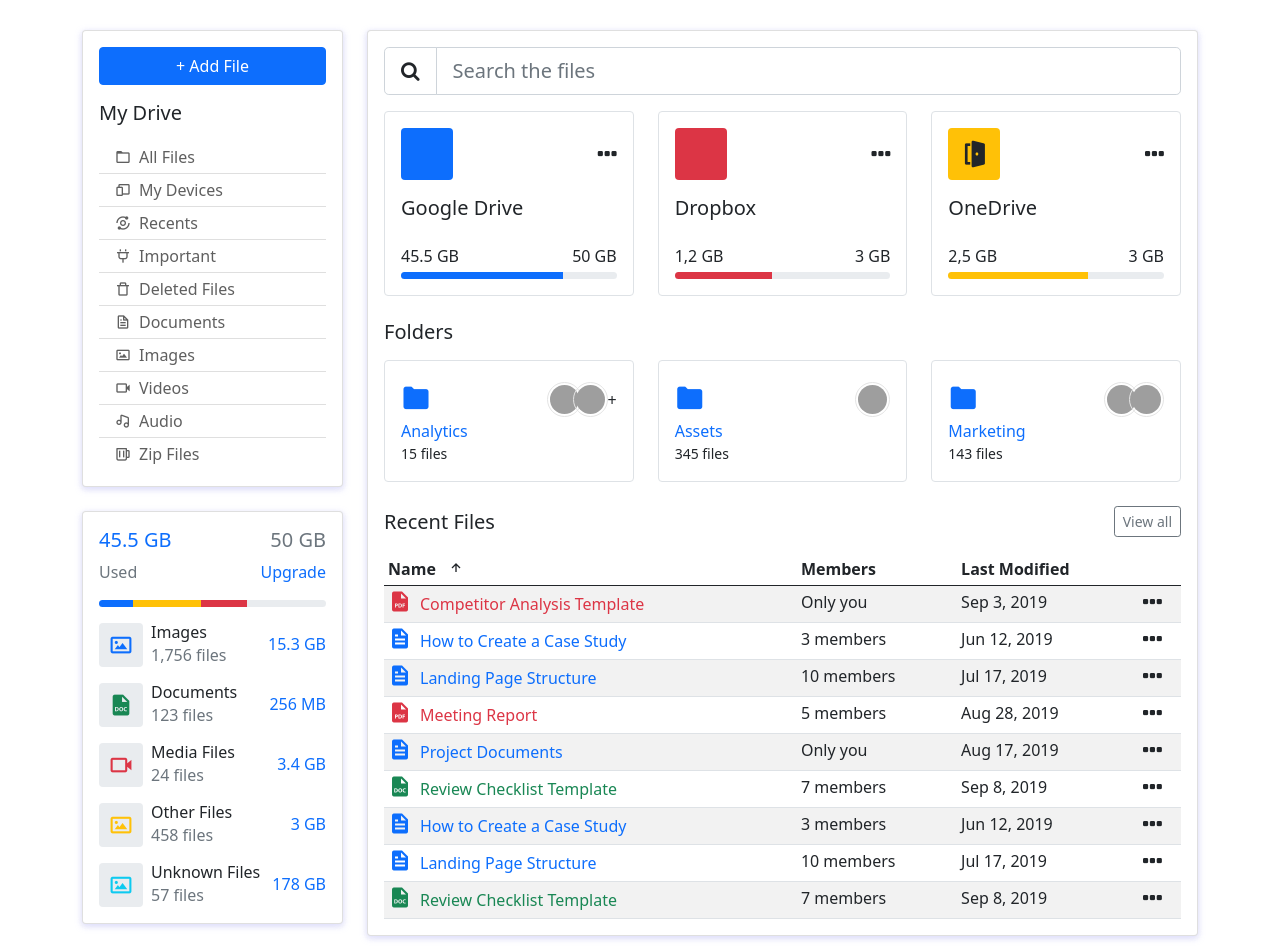
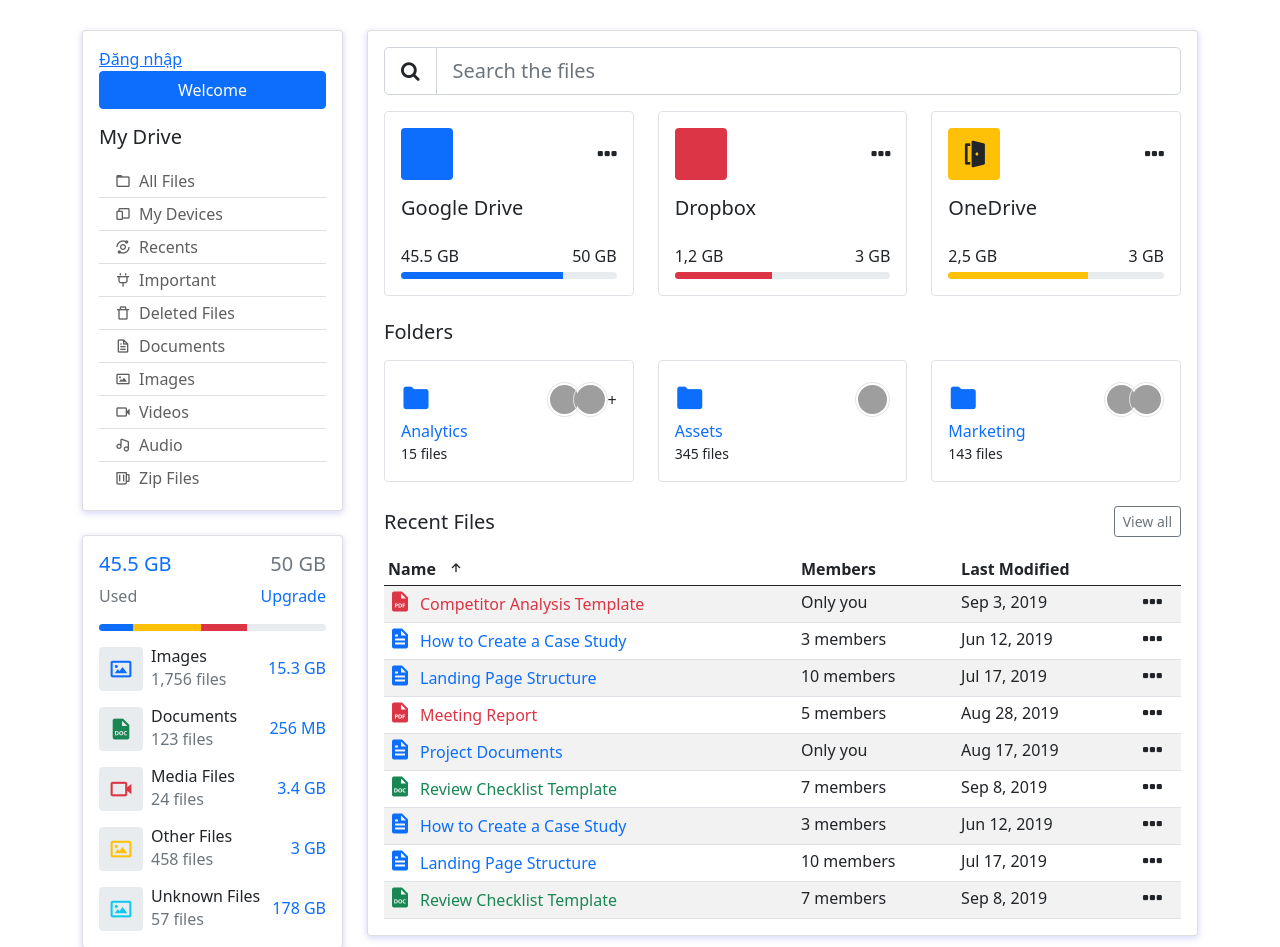
Before and after one commit to quanhay3/Nhom15-He-thong-quan-ly-tai-lieu, a PHP site: page /project/ in a window 1280 px wide. Shown: the top 947 px of the page. Run offline with PHP 8.4, Linux system fonts and the light colour scheme; some libraries are stand-ins or nearby versions; grey boxes are pictures that could not be loaded.

Commit message:
sua index

```diff
--- a/index.php
+++ b/index.php
@@ -18,7 +18,8 @@
     <div class="col-12 col-lg-3">
 		<div class="card">
 			<div class="card-body">
-				<div class="d-grid"> <a href="javascript:;" class="btn btn-primary">+ Add File</a>
+				<a href="http://localhost:81/nhom15-He-thong-quan-ly-tai-lieu/admin/login.php">Đăng nhập</a>
+				<div class="d-grid"> <a href="javascript:;" class="btn btn-primary">Welcome</a>
 				</div>
 				<h5 class="my-3">My Drive</h5>
 				<div class="fm-menu">
```
